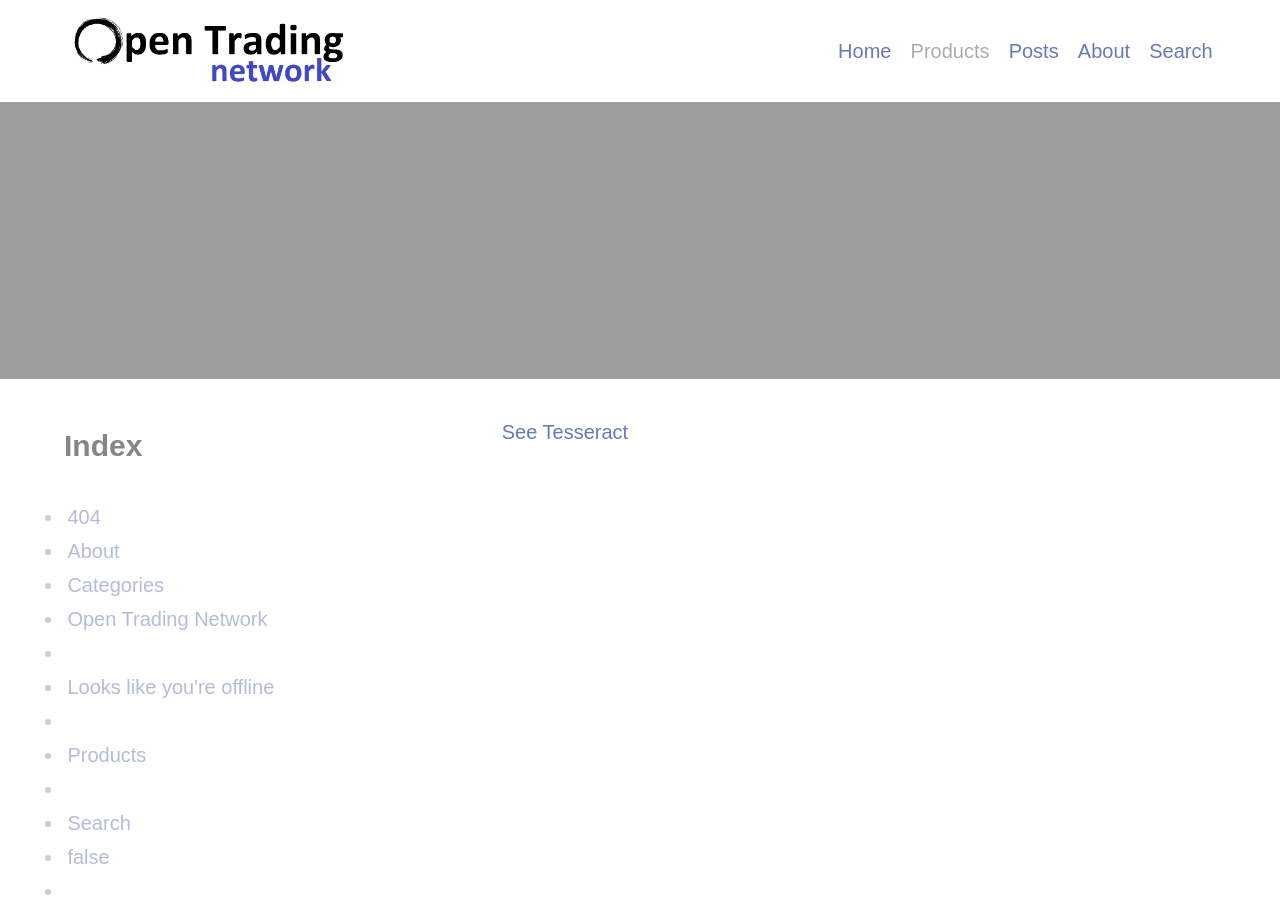
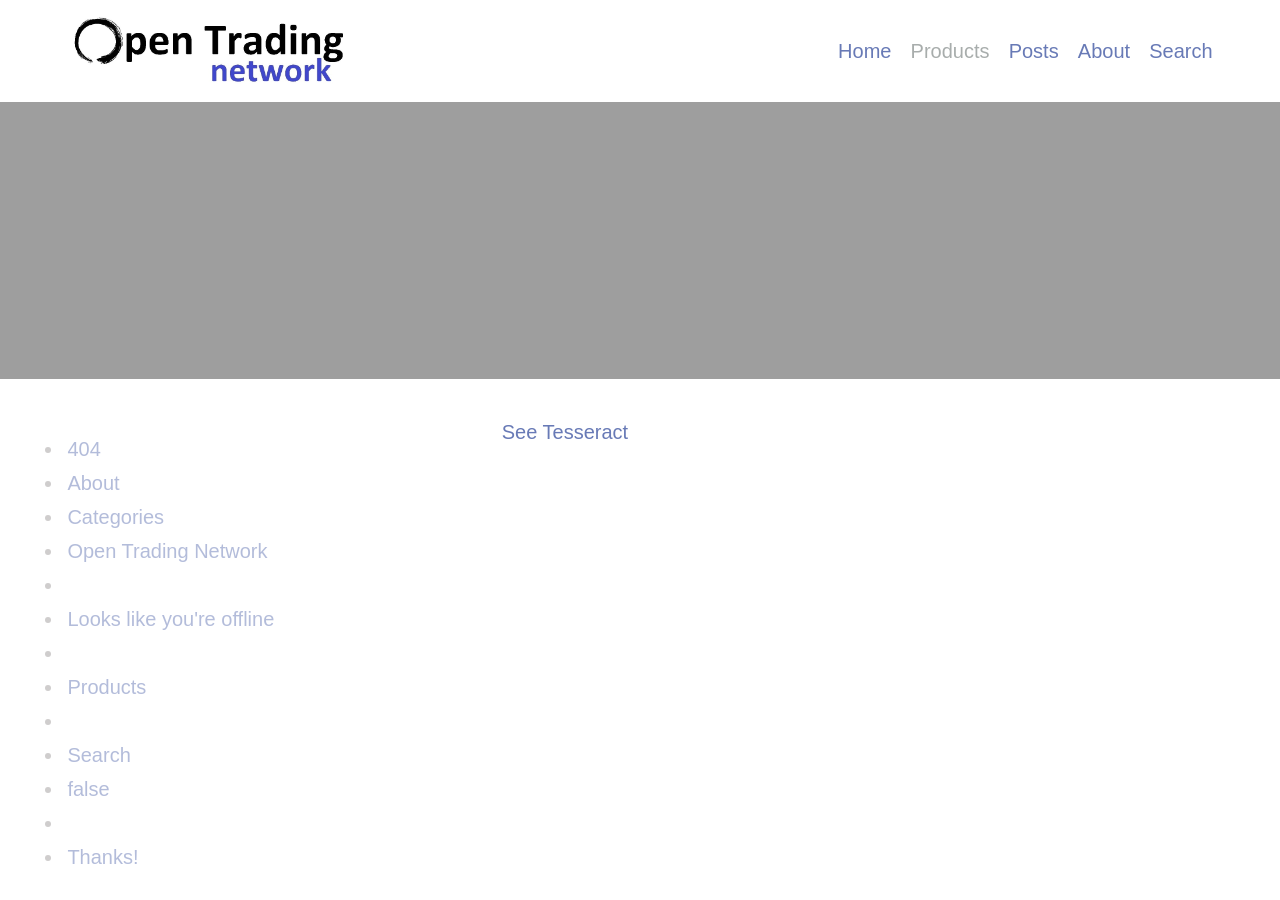
Before and after one commit to opentrading-net/opentrading-net.github.io, a Jekyll site: the page built from products.md, in a window 1280 px wide and 900 px high. Built offline with Jekyll 4.4.1, drawn with Linux system fonts in a browser that asks for light colours.

Commit message:
Fix product index

```diff
--- a/_includes/nav-topics.html
+++ b/_includes/nav-topics.html
@@ -3,7 +3,7 @@
   {% for topic in topics %}
     <h3>{{ topic.name | capitalize }}</h3>
     <ul>
-      {% assign items = topic.items | sort: 'sort_order' %}
+      {% assign items = topic.items %}
       {% for item in items %}
         <li><a href="{{ item.url }}">{{ item.title }}</a></li>
       {% endfor %}
--- a/_includes/site-aside.html
+++ b/_includes/site-aside.html
@@ -25,7 +25,6 @@
 
   {% elsif page.layout == "product"%}
   <section class="section  section--category-index">
-    <h3>Index</h3>
     {% include nav-topics.html %}
   </section>
 
```
